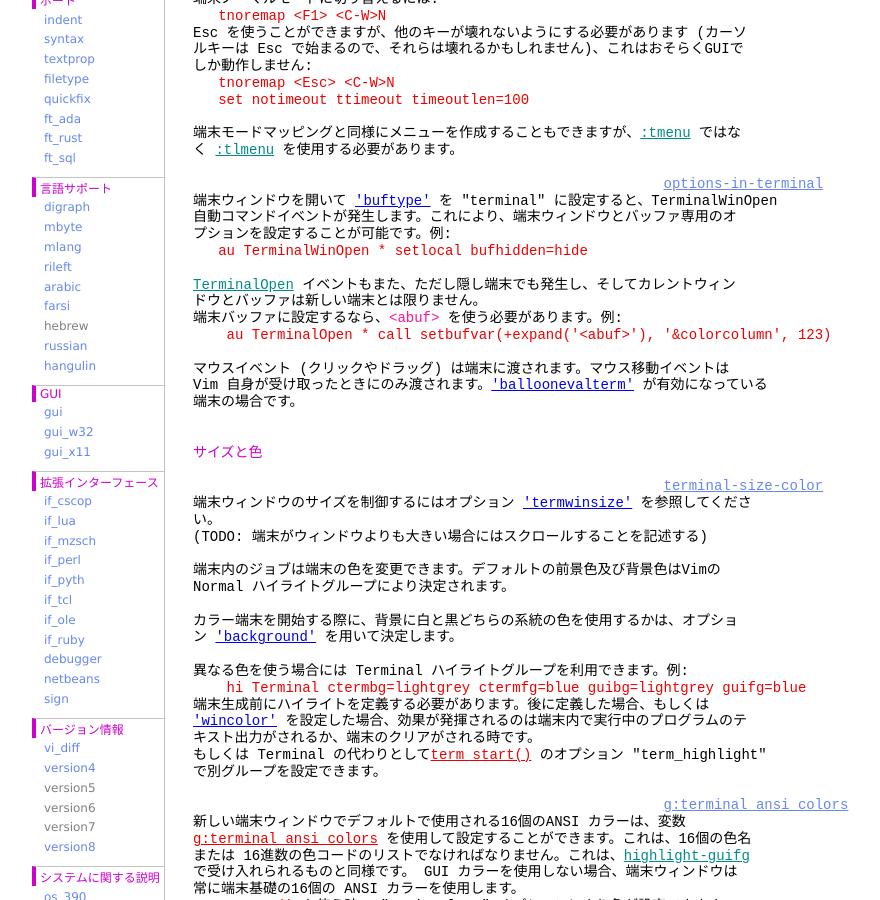
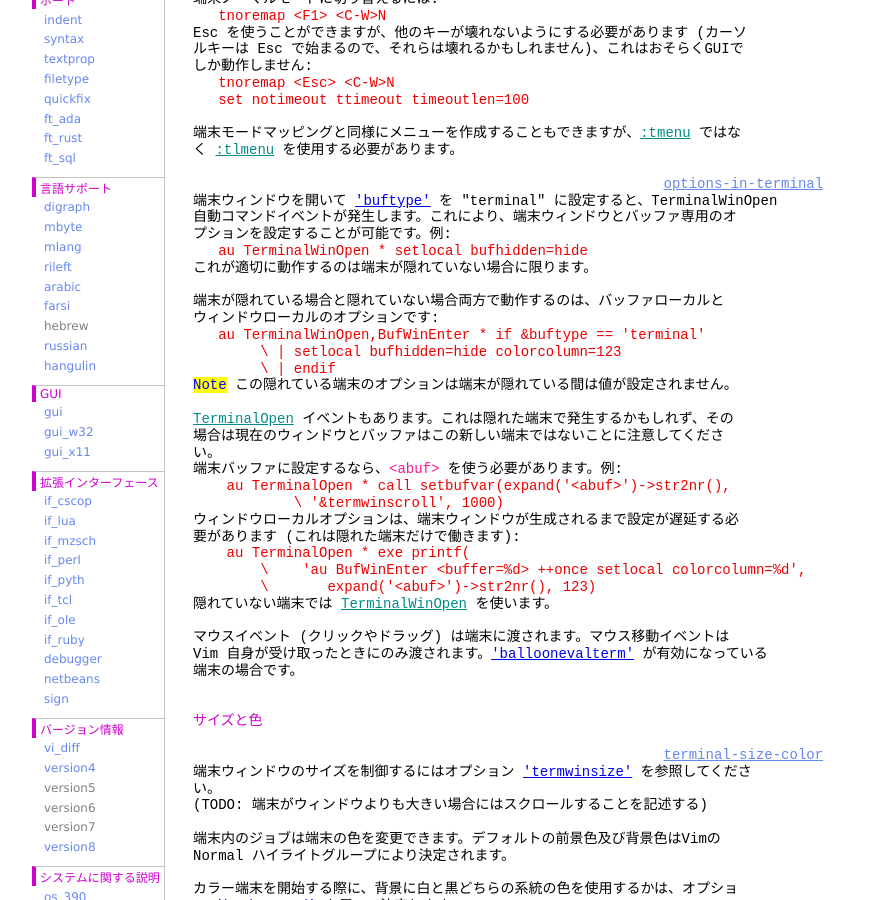
Before and after one commit to vim-jp/vimdoc-ja, a Jekyll site: the page built from terminal.html, in a window 1280 px wide and 900 px high, scrolled down 2123 px. Shown: the whole window, without its empty margins (208-1088 px from the left). Built offline with Jekyll 4.4.1, drawn with Linux system fonts in a browser that asks for light colours; nearby versions of some CDN libraries; comment, search, counter and statistics services are not loaded; some of the changed text lies outside the part shown.

Commit message:
Generated by GitHub workflow 844706975
https://github.com/vim-jp/vimdoc-ja-working/actions/runs/844706975

```diff
--- a/terminal.html
+++ b/terminal.html
@@ -3,7 +3,7 @@ layout: vimdoc
 helpname: 'terminal'
 ---
 <div id='vimCodeElement'>
-<a class="Constant" href="terminal.html" name="terminal.txt">terminal.txt</a>&nbsp;&nbsp;For&nbsp;<span class="Identifier">Vim バージョン 8.2.</span>&nbsp;&nbsp;Last change: 2021 Jan 04<br>
+<a class="Constant" href="terminal.html" name="terminal.txt">terminal.txt</a>&nbsp;&nbsp;For&nbsp;<span class="Identifier">Vim バージョン 8.2.</span>&nbsp;&nbsp;Last change: 2021 Feb 13<br>
 <br>
 <br>
 &nbsp;&nbsp;&nbsp;&nbsp;&nbsp;&nbsp;&nbsp;&nbsp;&nbsp;&nbsp;&nbsp;&nbsp;&nbsp;&nbsp;&nbsp;&nbsp;<span class="Identifier">VIMリファレンスマニュアル&nbsp;&nbsp;&nbsp;&nbsp;by Bram Moolenaar</span><br>
@@ -132,11 +132,27 @@ Esc を使うことができますが、他のキーが壊れないようにす
 自動コマンドイベントが発生します。これにより、端末ウィンドウとバッファ専用のオ<br>
 プションを設定することが可能です。例:<br>
 <div class="helpExample">&nbsp;&nbsp; au TerminalWinOpen * setlocal bufhidden=hide</div>
+これが適切に動作するのは端末が隠れていない場合に限ります。<br>
 <br>
-<a class="Identifier" href="autocmd.html#TerminalOpen">TerminalOpen</a>&nbsp;イベントもまた、ただし隠し端末でも発生し、そしてカレントウィン<br>
-ドウとバッファは新しい端末とは限りません。<br>
+端末が隠れている場合と隠れていない場合両方で動作するのは、バッファローカルと<br>
+ウィンドウローカルのオプションです:<br>
+<div class="helpExample">&nbsp;&nbsp; au TerminalWinOpen,BufWinEnter * if &amp;buftype == 'terminal'<br>
+&nbsp;&nbsp;&nbsp;&nbsp;&nbsp;&nbsp;&nbsp;&nbsp;\ | setlocal bufhidden=hide colorcolumn=123<br>
+&nbsp;&nbsp;&nbsp;&nbsp;&nbsp;&nbsp;&nbsp;&nbsp;\ | endif</div>
+<span class="Todo">Note</span>&nbsp;この隠れている端末のオプションは端末が隠れている間は値が設定されません。<br>
+<br>
+<a class="Identifier" href="autocmd.html#TerminalOpen">TerminalOpen</a>&nbsp;イベントもあります。これは隠れた端末で発生するかもしれず、その<br>
+場合は現在のウィンドウとバッファはこの新しい端末ではないことに注意してくださ<br>
+い。<br>
 端末バッファに設定するなら、<span class="Special">&lt;abuf&gt;</span>&nbsp;を使う必要があります。例:<br>
-<div class="helpExample">&nbsp;&nbsp;&nbsp;&nbsp;au TerminalOpen * call setbufvar(+expand('&lt;abuf&gt;'), '&amp;colorcolumn', 123)</div>
+<div class="helpExample">&nbsp;&nbsp;&nbsp;&nbsp;au TerminalOpen * call setbufvar(expand('&lt;abuf&gt;')-&gt;str2nr(),<br>
+&nbsp;&nbsp;&nbsp;&nbsp;&nbsp;&nbsp;&nbsp;&nbsp;&nbsp;&nbsp;&nbsp;&nbsp;\ '&amp;termwinscroll', 1000)</div>
+ウィンドウローカルオプションは、端末ウィンドウが生成されるまで設定が遅延する必<br>
+要があります (これは隠れた端末だけで働きます):<br>
+<div class="helpExample">&nbsp;&nbsp;&nbsp;&nbsp;au TerminalOpen * exe printf(<br>
+&nbsp;&nbsp;&nbsp;&nbsp;&nbsp;&nbsp;&nbsp;&nbsp;\&nbsp;&nbsp;&nbsp;&nbsp;'au BufWinEnter &lt;buffer=%d&gt; ++once setlocal colorcolumn=%d',<br>
+&nbsp;&nbsp;&nbsp;&nbsp;&nbsp;&nbsp;&nbsp;&nbsp;\&nbsp;&nbsp;&nbsp;&nbsp;&nbsp;&nbsp; expand('&lt;abuf&gt;')-&gt;str2nr(), 123)</div>
+隠れていない端末では&nbsp;<a class="Identifier" href="autocmd.html#TerminalWinOpen">TerminalWinOpen</a>&nbsp;を使います。<br>
 <br>
 マウスイベント (クリックやドラッグ) は端末に渡されます。マウス移動イベントは<br>
 Vim 自身が受け取ったときにのみ渡されます。<a class="Type" href="options.html#'balloonevalterm'">'balloonevalterm'</a>&nbsp;が有効になっている<br>
@@ -712,6 +728,7 @@ term_scrape(<span class="Special">{buf}</span>,&nbsp;<span class="Special">{row}
 &nbsp;&nbsp;&nbsp;&nbsp;&nbsp;&nbsp;&nbsp;&nbsp;&nbsp;&nbsp;&nbsp;&nbsp;&nbsp;&nbsp;&nbsp;&nbsp;&nbsp;&nbsp;&nbsp;&nbsp;&quot;attr&quot;&nbsp;&nbsp;&nbsp;&nbsp;&nbsp;&nbsp;セルの属性、個々のフラグを取得するには<br>
 &nbsp;&nbsp;&nbsp;&nbsp;&nbsp;&nbsp;&nbsp;&nbsp;&nbsp;&nbsp;&nbsp;&nbsp;&nbsp;&nbsp;&nbsp;&nbsp;&nbsp;&nbsp;&nbsp;&nbsp;&nbsp;&nbsp;&nbsp;&nbsp;&nbsp;&nbsp;&nbsp;&nbsp;&nbsp;&nbsp;&nbsp;&nbsp;<a class="Identifier" href="terminal.html#term_getattr()">term_getattr()</a>&nbsp;を使用する<br>
 &nbsp;&nbsp;&nbsp;&nbsp;&nbsp;&nbsp;&nbsp;&nbsp;&nbsp;&nbsp;&nbsp;&nbsp;&nbsp;&nbsp;&nbsp;&nbsp;&nbsp;&nbsp;&nbsp;&nbsp;&quot;width&quot;&nbsp;&nbsp;&nbsp;&nbsp; セルの幅: 1 もしくは 2<br>
+&nbsp;&nbsp;&nbsp;&nbsp;&nbsp;&nbsp;&nbsp;&nbsp;&nbsp;&nbsp;&nbsp;&nbsp;&nbsp;&nbsp;&nbsp;&nbsp;1項目が2セル幅の時、結果のリストは端末の幅より短くなりえる。<br>
 <br>
 &nbsp;&nbsp;&nbsp;&nbsp;&nbsp;&nbsp;&nbsp;&nbsp;&nbsp;&nbsp;&nbsp;&nbsp;&nbsp;&nbsp;&nbsp;&nbsp;<a class="Identifier" href="eval.html#method">method</a>&nbsp;としても使用できる:<br>
 <div class="helpExample">&nbsp;&nbsp;&nbsp;&nbsp;&nbsp;&nbsp;&nbsp;&nbsp;&nbsp;&nbsp;&nbsp;&nbsp;&nbsp;&nbsp;&nbsp;&nbsp;&nbsp;&nbsp;&nbsp;&nbsp;&nbsp;&nbsp;&nbsp;&nbsp;GetBufnr()-&gt;term_scrape(row)</div>
```
